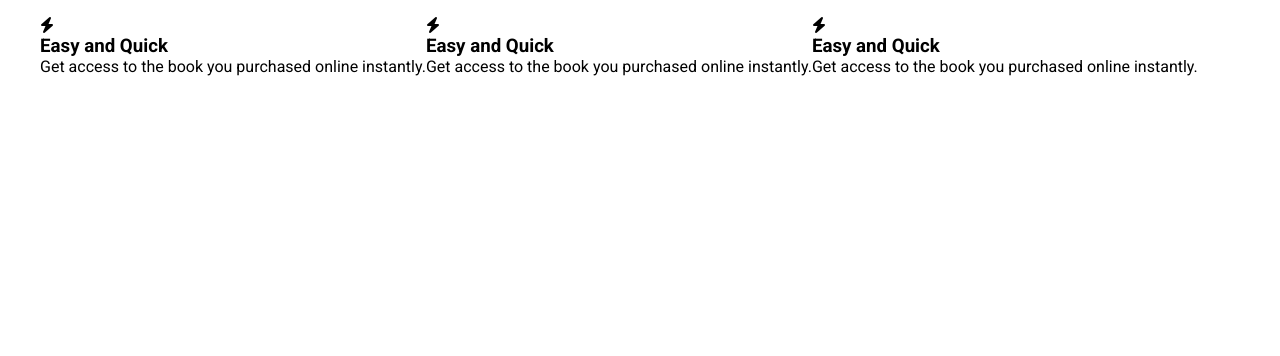
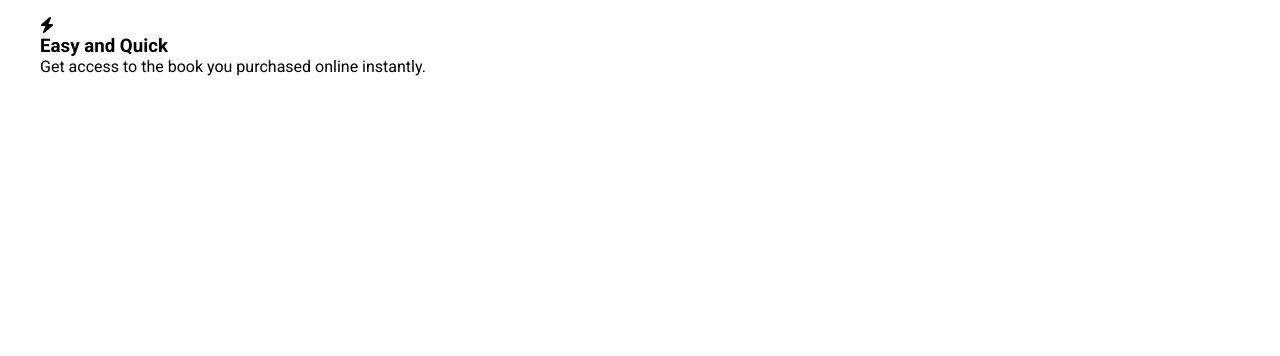
Before and after one commit to Shane0830/FES-Library, a plain HTML site: page index.html in a window 1280 px wide. Shown: the part 928-1284 px from the top of the page. Drawn offline with Linux system fonts and the light colour scheme.

Commit message:
highlight

```diff
--- a/index.html
+++ b/index.html
@@ -5,8 +5,7 @@
     <meta name="viewport" content="width=device-width, initial-scale=1.0" />
     <title>Library</title>
     <link rel="stylesheet" href="styles.css" />
-    <script src="https://kit.fontawesome.com/c8e4d183c2.js" crossorigin="anonymous"></script>
-
+    <script src="https://kit.fontawesome.com/4aefddec26.js" crossorigin="anonymous"></script>
   </head>
   <body>
     <section id="landing">
@@ -46,36 +45,17 @@
                 <div class="highlight">
                     <div class="highlight__img">
                     <i class="fas fa-bolt"></i>
+                </div>
                     <h3 class="highlight__subtitle">
                         Easy and Quick
                     </h3>
                     <p class="highlight__para">
                     Get access to the book you purchased online instantly.
                     </p>
-                    </div>
+
                 </div>
-                <div class="highlight">
-                    <div class="highlight__img">
-                    <i class="fas fa-bolt"></i>
-                    <h3 class="highlight__subtitle">
-                        Easy and Quick
-                    </h3>
-                    <p class="highlight__para">
-                    Get access to the book you purchased online instantly.
-                    </p>
-                    </div>
-                </div>
-                <div class="highlight">
-                    <div class="highlight__img">
-                    <i class="fas fa-bolt"></i>
-                    <h3 class="highlight__subtitle">
-                        Easy and Quick
-                    </h3>
-                    <p class="highlight__para">
-                    Get access to the book you purchased online instantly.
-                    </p>
-                    </div>
-                </div>
+
+
             </div>
           </div>
         </div>
--- a/styles.css
+++ b/styles.css
@@ -147,6 +147,12 @@ HIGHLIGHTS
 .highlight__wrapper {
     display: flex;
 }
+
 highlight {
     padding: 0 24px;
+    width: calc(100% / 3);
+    display: flex;
+    align-items: center;
+    justify-content: center;
+    flex-direction: column;
 }
```
